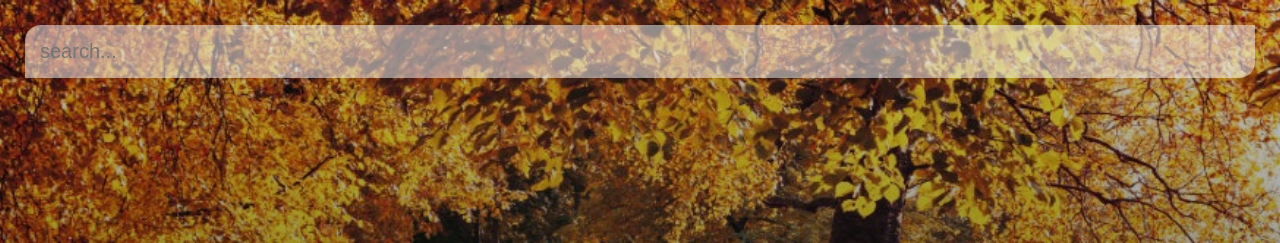
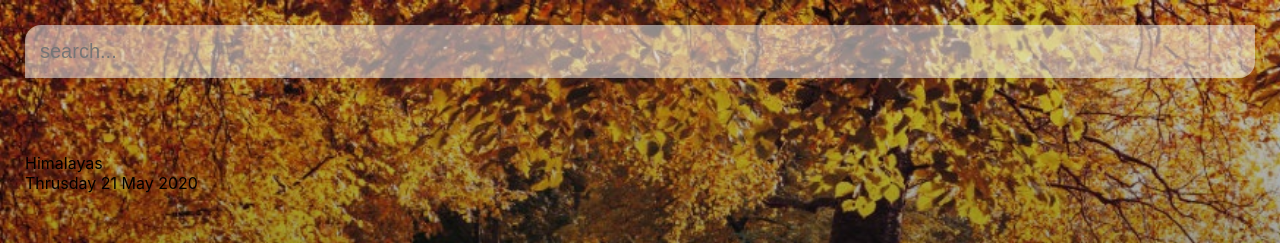
Before and after one commit to Iamsbharti/weather-app-deploy, a React (Create React App) app: page / in a window 1280 px wide. Shown: the top 243 px of the page. Built offline with nearby package versions, Linux system fonts and the light colour scheme.

Commit message:
added Location Component

```diff
--- a/src/App.js
+++ b/src/App.js
@@ -1,10 +1,10 @@
 import React from "react";
-
+import Location from "./Components/Location";
 function App() {
   return (
     <div className="app">
       <main>
-        <form className="search-box">
+        <div className="search-box">
           <input
             type="text"
             placeholder="search..."
@@ -12,7 +12,8 @@ function App() {
             className="search-bar"
             onChange={(e) => console.log(e.target.value)}
           />
-        </form>
+        </div>
+        <Location />
       </main>
     </div>
   );
--- /dev/null
+++ b/src/Components/Location.js
@@ -0,0 +1,41 @@
+import React from "react";
+export default function Location() {
+  const dateBuilder = (d1) => {
+    const months = [
+      "Jan",
+      "Feb",
+      "March",
+      "April",
+      "May",
+      "June",
+      "July",
+      "August",
+      "September",
+      "October",
+      "November",
+      "December",
+    ];
+    const days = [
+      "Sunday",
+      "Monday",
+      "Tuesday",
+      "wednesday",
+      "Thrusday",
+      "Friday",
+      "Saturday",
+    ];
+
+    let day = days[d1.getDay()];
+    let date = d1.getDate();
+    let month = months[d1.getMonth()];
+    let fullYear = d1.getFullYear();
+
+    return `${day} ${date} ${month} ${fullYear}`;
+  };
+  return (
+    <div className="location-box">
+      <div className="location">Himalayas</div>
+      <div className="date">{dateBuilder(new Date())}</div>
+    </div>
+  );
+}
```
Also changed, not shown: src/Components/Weather.js (added).
